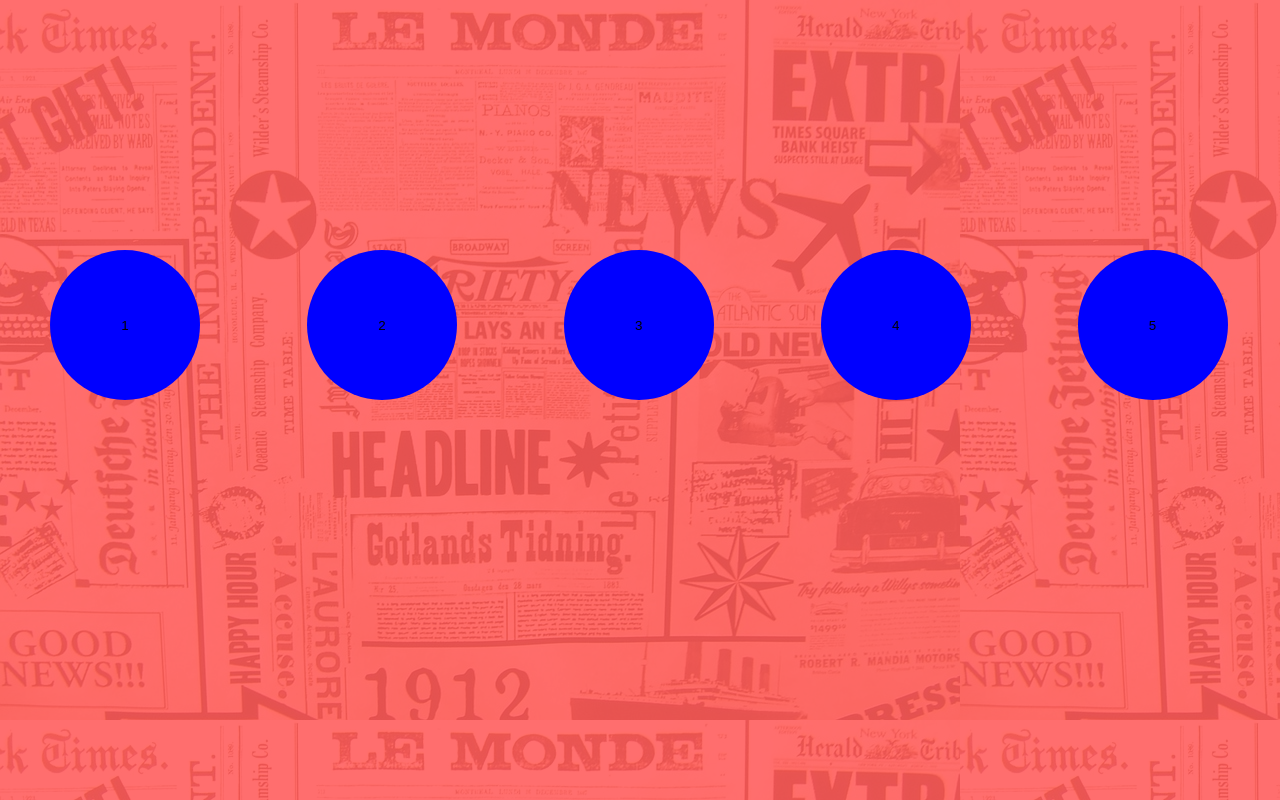
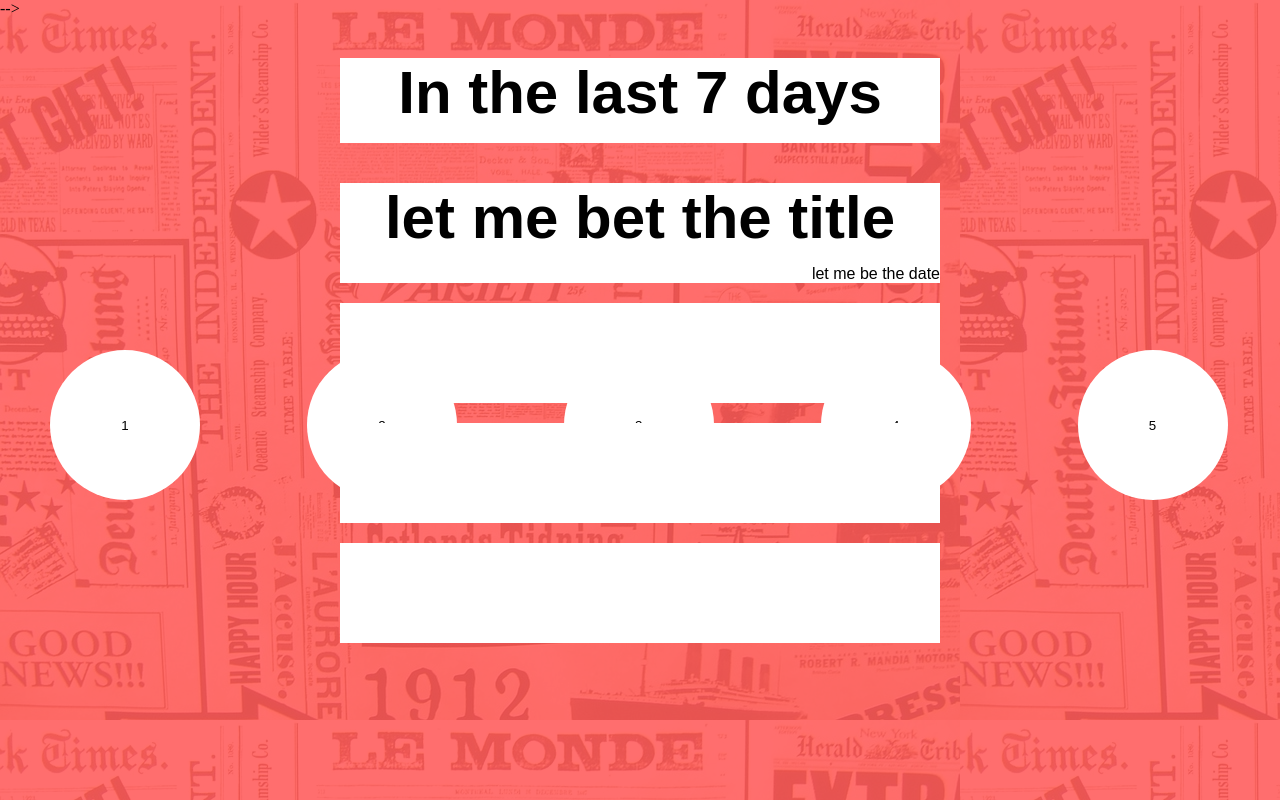
Before and after one commit to Jarar14/PaperRoute, a Flask app: template templates/index.html in a window 1280 px wide. Run offline with Flask 2, Linux system fonts and the light colour scheme; the template is opened without the code that fills it, so the values that code supplies are empty; parts of the project's set-up code (start-up, migrations or seed data) failed here and were passed over.

Commit message:
Added in the display for the first day

```diff
--- /dev/null
+++ b/static/styles/BoxNews.css
@@ -0,0 +1,80 @@
+html,body {
+  margin: 0;
+  padding: 0;
+}
+#Display {
+  visibility:none;
+  z-index:1;s
+}
+body{
+  background-color:rgba(255, 0, 0, 0.65);
+}
+
+h1{
+  font-family:sans-serif;
+  text-align:center;
+  font-size:60px;
+  vertical-align:middle;
+}
+
+p1{
+  font-family:sans-serif;
+  text-align:right;
+  position:absolute;
+  right:0;
+  bottom:0;
+
+}
+
+.background {
+  content: "";
+  background: url('Newspaper.jpg');
+  opacity: 0.13;
+  top: 0;
+  left: 0;
+  bottom: 0;
+  right: 0;
+  position: fixed;
+  z-index: -1;
+}
+
+.News1{
+  position:relative;
+  margin-top:20px;
+  height: 85px;
+  width: 600px;
+  background-color:white;
+  align-items:center;
+  margin-left:auto;
+  margin-right:auto;
+
+}
+
+.NewsC{
+  position:relative;
+  margin-top:20px;
+  margin-left:auto;
+  margin-right:auto;
+  min-height: 100px;
+  word-wrap:break-word;
+  width:600px;
+  background-color:white;
+  clear:both;
+  right:0;
+  left:0;
+}
+
+.FooterHL {
+  position:relative;
+  margin-top:20px;
+  margin-bottom:30px;
+  margin-left:auto;
+  margin-right:auto;
+  word-wrap:break-word;
+  min-height: 100px;
+  width: 600px;
+  background-color:white;
+  clear:both;
+  right:0;
+  left:0;
+}
--- a/static/styles/style.css
+++ b/static/styles/style.css
@@ -34,6 +34,7 @@ button {
     width:150px;
     height:150px;
     border-radius:50%;
+
 }
 
 .Headingline {
@@ -43,12 +44,11 @@ button {
   top: 225px;
   left: 50px;
   width: 92%;
-  height: 200px;
+  height: 50%;
   position:absolute;
-
 }
 #Disappear{
-
+  z-index:2;
 }
 #Cir {
   display:inline-block;
@@ -58,7 +58,7 @@ button {
   width: 150px;
   height: 150px;
   border-radius:50%;
-  background-color:blue;
+  background-color:white;
 
 }
 /* .pointer interlines with .Headingline > div:hover to create a hover option for the circles. */
--- a/templates/index.html
+++ b/templates/index.html
@@ -4,6 +4,7 @@
 
   <link rel="stylesheet" type= "text/css" href="static/styles/animate.css">
   <link rel="stylesheet" type= "text/css" href="static/styles/style.css">
+  <link rel="stylesheet" type="text/css" href="static/styles/BoxNews.css">
   <script src="https://ajax.googleapis.com/ajax/libs/jquery/3.3.1/jquery.min.js"></script>
   <script>
   $(document).ready(function(){
@@ -45,6 +46,23 @@
         </div>
       </div>
     </div>
+
+  </div> -->
+  <!-- Box phase  -->
+   <div id='Display'>
+    <div class="News1">
+      <h1>In the last 7 days</h1>
+    </div>
+    <div class="NewsC">
+      <h1>let me bet the title</h1>
+      <p1>let me be the date</p1>
+    </div>
+    <div class="NewsC">
+    </div>
+    <div class="NewsC">
+    </div>
+    <div class="FooterHL">
+  </div>
 </div>
 
 </body>
```
Also changed, not shown: experimental.html (added, +26 -0 lines). Lines whose indentation alone changed are shown as unchanged.
